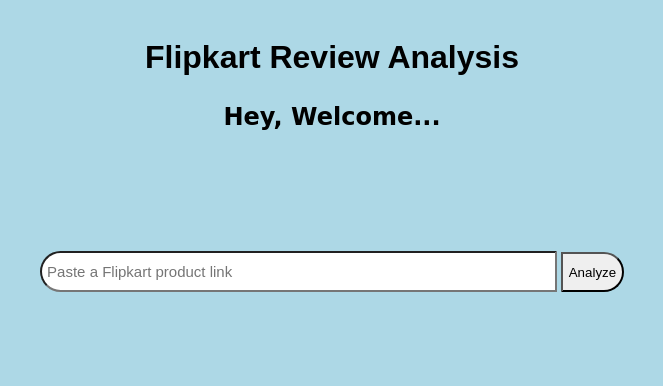
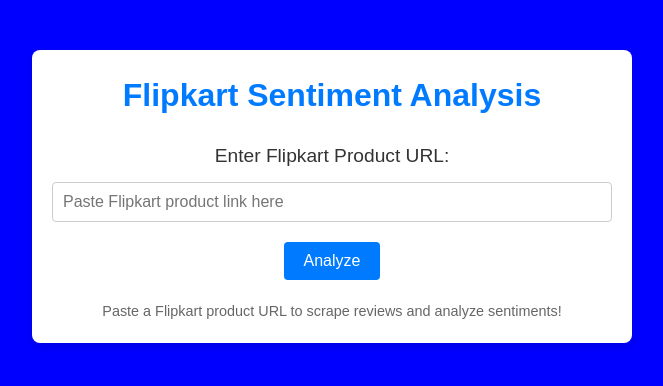
Before and after one commit to dedeepya04/Sentiment-Analysis, a plain HTML site: page index.html in a window 1280 px wide. Shown: the whole page, without its empty margins (308-971 px from the left). Drawn offline with Linux system fonts and the light colour scheme.

Commit message:
Update index.html

```diff
--- a/index.html
+++ b/index.html
@@ -3,51 +3,92 @@
 <head>
     <meta charset="UTF-8">
     <meta name="viewport" content="width=device-width, initial-scale=1.0">
-    <title>Sentiment Analysis</title>
+    <title>Flipkart Sentiment Analysis</title>
     <style>
-    .myclass{
-    width: 40%;
-    padding-left:5px;
-    height: 35px;
-    border-top-left-radius: 25px;
-    border-bottom-left-radius: 25px;
-    font-size: 15px;
+        /* General Reset */
+        * {
+            margin: 0;
+            padding: 0;
+            box-sizing: border-box;
         }
+
         body {
-    background-color: lightblue;
+            font-family: Arial, sans-serif;
+            background-color:blue;
+            color: #333;
+            line-height: 1.6;
         }
-form{
+
+        .container {
+            max-width: 600px;
+            margin: 50px auto;
+            padding: 20px;
+            background: #fff;
+            border-radius: 8px;
+            box-shadow: 0 4px 8px rgba(0, 0, 0, 0.1);
             text-align: center;
-    padding-top: 100px;
         }
-button{
-    height: 40px;
-    width: 5%;
-    border-top-right-radius: 25px;
-    border-bottom-right-radius: 25px;
+
+        h1 {
+            font-size: 2em;
+            margin-bottom: 20px;
+            color: #007bff;
         }
-.heading{
-    text-align: center;
-    font-family: Arial, Helvetica, sans-serif;
-    padding-top: 10px;
+
+        form {
+            margin-bottom: 20px;
         }
-h2{
-    padding-top: 5px;
-    font-family: cursive;
+
+        label {
+            display: block;
+            font-size: 1.2em;
+            margin-bottom: 10px;
         }
-button:hover{
-    background-color: rgba(223, 167, 221, 0.712);
+
+        input[type="url"] {
+            width: 100%;
+            padding: 10px;
+            margin-bottom: 20px;
+            border: 1px solid #ccc;
+            border-radius: 4px;
+            font-size: 1em;
+        }
+
+        button {
+            background-color: #007bff;
+            color: white;
+            border: none;
+            padding: 10px 20px;
+            font-size: 1em;
+            border-radius: 4px;
+            cursor: pointer;
+        }
+
+        button:hover {
+            background-color: #0056b3;
+        }
+
+        .instructions {
+            font-size: 0.9em;
+            color: #666;
+        }
+
+        .instructions p {
+            margin-top: 10px;
         }
     </style>
 </head>
 <body>
-    <div class="heading">
-    <h1> Flipkart Review Analysis</h1>
-    <h2> Hey, Welcome...</h2>
-</div>
-    <form action="/analyze" method="post">
-        <input type="text" class="myclass" name="product_link" placeholder="Paste a Flipkart product link" required>
+    <div class="container">
+        <h1>Flipkart Sentiment Analysis</h1>
+        <form action="/analyze" method="POST">
+            <label for="product_link">Enter Flipkart Product URL:</label>
+            <input type="url" id="product_link" name="product_link" placeholder="Paste Flipkart product link here" required>
             <button type="submit">Analyze</button>
         </form>
+        <div class="instructions">
+            <p>Paste a Flipkart product URL to scrape reviews and analyze sentiments!</p>
+        </div>
+    </div>
 </body>
 </html>
```
Lines whose indentation alone changed are shown as unchanged.
